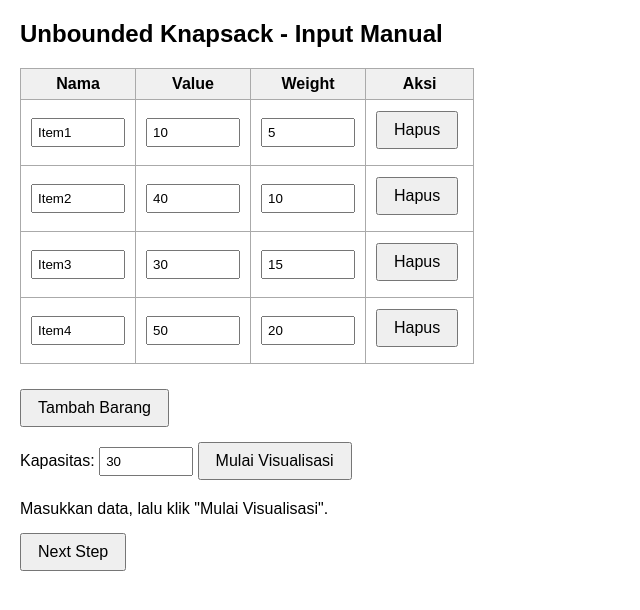
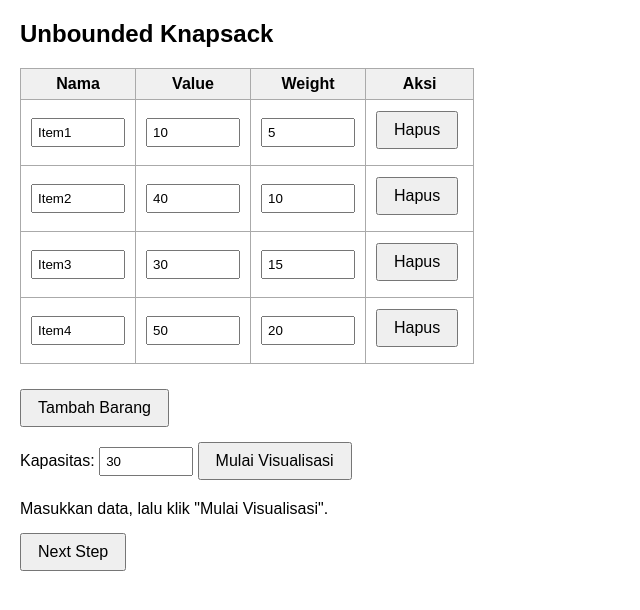
Before and after one commit to Saptamabar/Visualisasi-knapsack, a plain HTML site: page unbounded_knapsack_visual.html in a window 1280 px wide. Shown: the whole page, without its empty margins (0-640 px from the left). Drawn offline with Linux system fonts and the light colour scheme.

Commit message:
Change title

```diff
--- a/unbounded_knapsack_visual.html
+++ b/unbounded_knapsack_visual.html
@@ -2,7 +2,7 @@
 <html lang="en">
 <head>
   <meta charset="UTF-8">
-  <title>Unbounded Knapsack Interaktif</title>
+  <title>Unbounded Knapsack</title>
   <style>
     body { font-family: Arial, sans-serif; margin: 20px; }
     table { border-collapse: collapse; margin-bottom: 20px; }
@@ -23,7 +23,7 @@
 </head>
 <body>
 
-<h2>Unbounded Knapsack - Input Manual</h2>
+<h2>Unbounded Knapsack</h2>
 
 <form id="inputForm">
   <table id="itemTable">
```
Also changed, not shown: 01_knapsack.html (+1 -1 lines).
